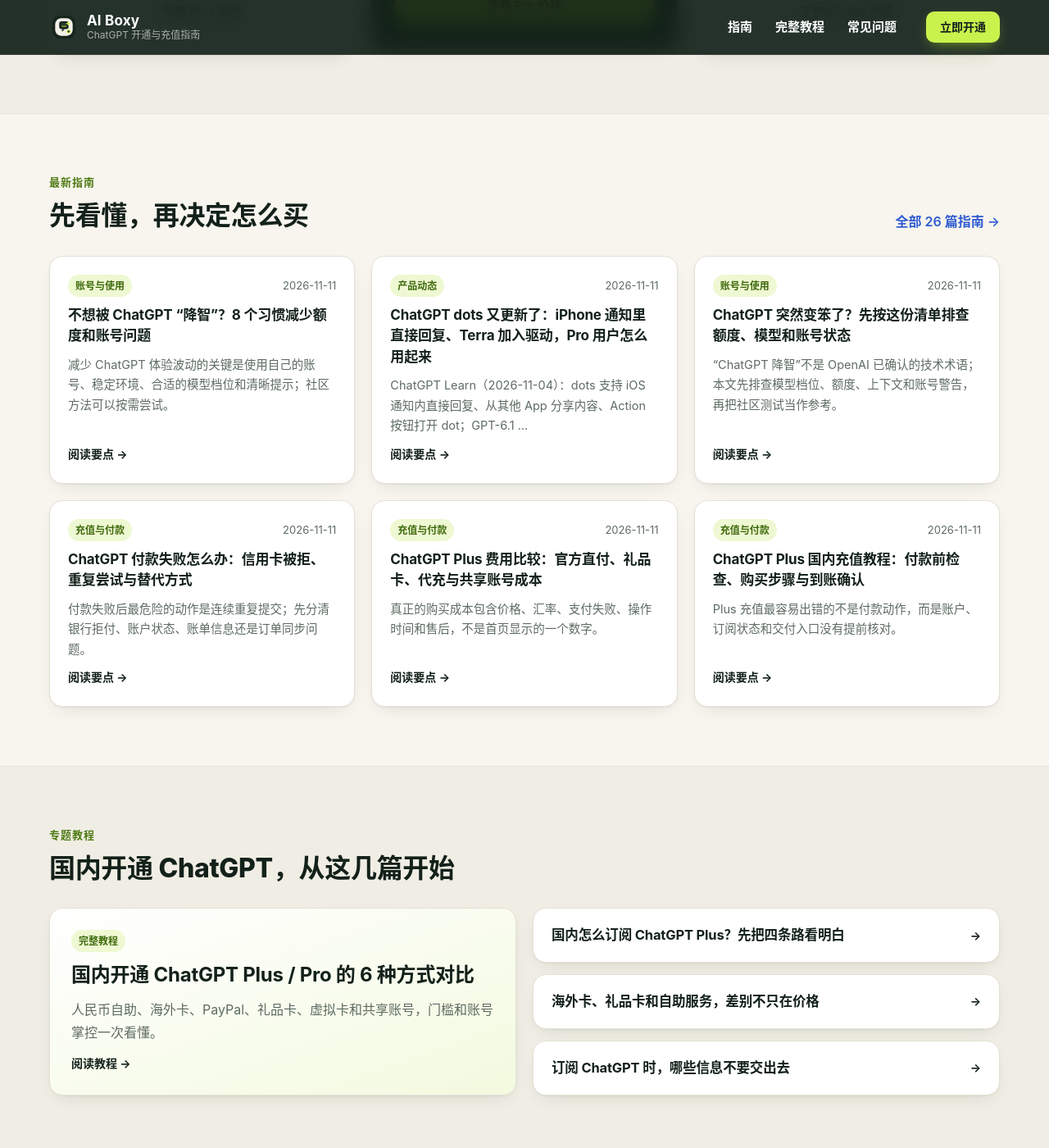
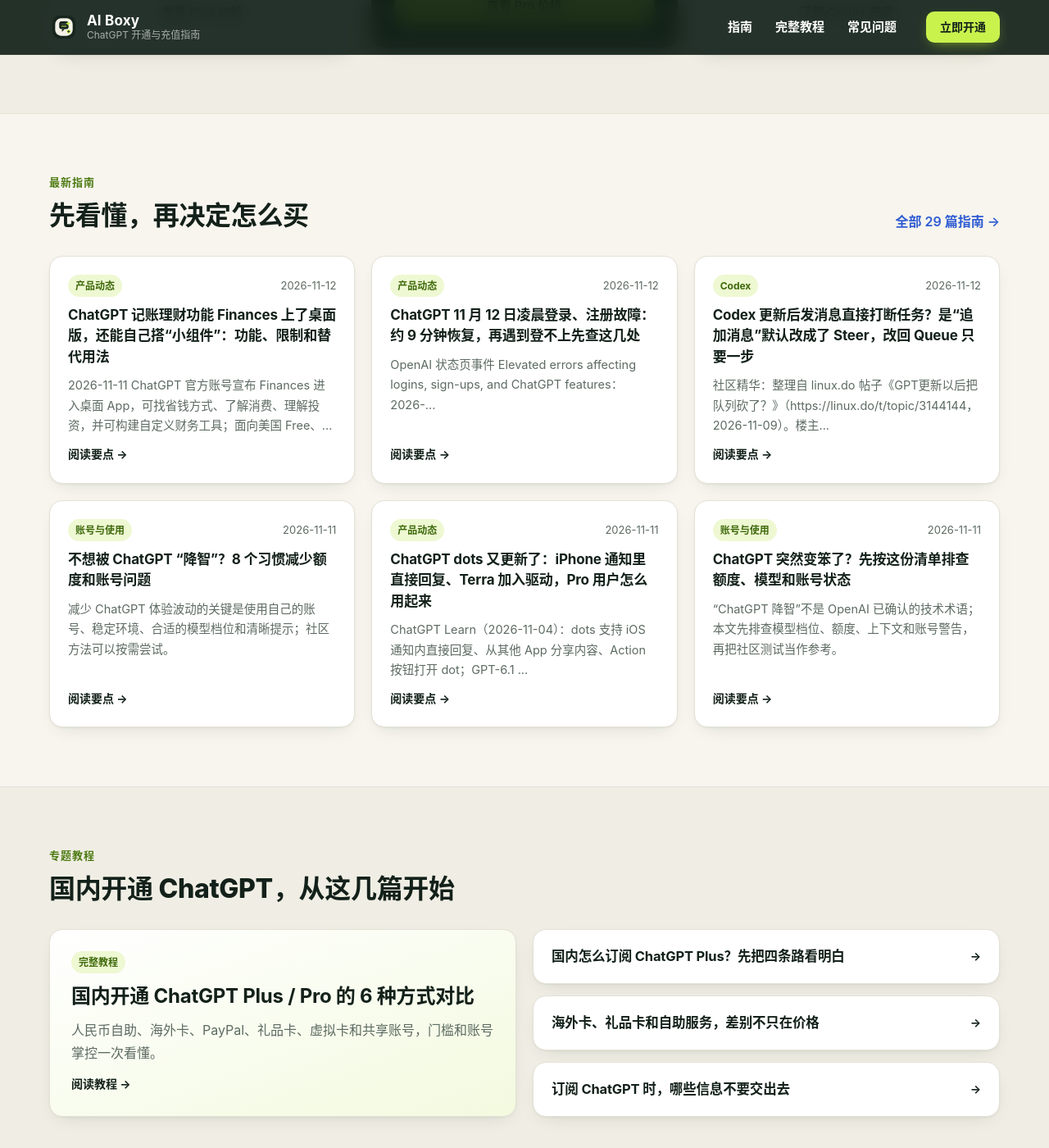
Before and after one commit to aiboxy49-boop/chatgpt-plus-pro-daichong-chongzhi, a Jekyll site: the page built from index.html, in a window 1280 px wide and 1400 px high, scrolled down 1758 px. Shown: the whole window at 82% size. Built offline with Jekyll 4.4.1, drawn with Linux system fonts in a browser that asks for light colours; some of the changed lines change nothing that is shown.

Commit message:
docs: sync November 12 AI Boxy SEO summaries

```diff
--- a/_data/guides.json
+++ b/_data/guides.json
@@ -1,4 +1,49 @@
 [
+  {
+    "slug": "chatgpt-finances-desktop-widgets",
+    "title": "ChatGPT 记账理财功能 Finances 上了桌面版，还能自己搭“小组件”：功能、限制和替代用法",
+    "date": "2026-11-12",
+    "summary": "2026-11-11 ChatGPT 官方账号宣布 Finances 进入桌面 App，可找省钱方式、了解消费、理解投资，并可构建自定义财务工具；面向美国 Free、Go、Plus、Pro 用户，需更新桌面 App。9to5Mac 报道其支持每周财务报告、股票关注与语音。Sulat 报道官方演示中 ChatGPT 构建了 Spending、Wealth、College savings 三个桌面小组件，并指出帮助中心当时仍写 Finances 适用于网页、iOS、Android。帮助中心列出的仪表盘小组件包括分类消费、本月消费、待付款项、订阅、账单、净资产、投资分布、行情、信用分；银行与券商账户通过 Plaid 连接，信用报告通过 Experian 单独连接。",
+    "points": [
+      "11 月 11 日起，Finances 可以在 ChatGPT 桌面 App 里用了，更新 App 后在侧边栏打开。",
+      "新玩法是让 ChatGPT 按你的数据搭小组件，官方演示做了消费、资产和教育储蓄三个。",
+      "目前只对美国用户开放；国内用户可以导出账单，让 ChatGPT 做同类分析。"
+    ],
+    "category": "产品动态",
+    "source_url": "https://www.ai2boxy.com/zh/guides/chatgpt-finances-desktop-widgets/",
+    "cta_url": "https://www.ai2boxy.com/zh/guides/chatgpt-finances-desktop-widgets/?utm_source=githubpages&utm_medium=guide&utm_campaign=knowledge_summary",
+    "file": "knowledge/guides/chatgpt-finances-desktop-widgets.md"
+  },
+  {
+    "slug": "chatgpt-login-outage-nov-12",
+    "title": "ChatGPT 11 月 12 日凌晨登录、注册故障：约 9 分钟恢复，再遇到登不上先查这几处",
+    "date": "2026-11-12",
+    "summary": "OpenAI 状态页事件 Elevated errors affecting logins, sign-ups, and ChatGPT features：2026-11-11 20:43 UTC（北京时间 11-12 04:43）开始调查登录、注册、work mode、dots、sites、spaces 故障，20:50 UTC 补充 OpenAI API 创建对话错误率升高，20:52 UTC（北京时间 04:52）宣布全部恢复。随后 22:50 UTC（北京时间 06:50）另报 Unable to start new Workspace Agent runs，截至北京时间 08:50 仍在调查。帮助中心 Why can't I log in to ChatGPT? 建议：通用错误先等 60 秒重试并查看 status.openai.com，无故障再清缓存与 Cookie、用无痕窗口、换设备/网络/浏览器、停用扩展；Cloudflare 验证循环需暂停个人 VPN/代理、允许 chatgpt.com、openai.com、auth.openai.com 的 Cookie 与 JavaScript；可疑登录提示需等待最多 1 小时再试；联系支持时附完整错误与 request ID。",
+    "points": [
+      "北京时间 11 月 12 日 04:43 左右，登录、注册和 Work、dots 等功能报故障，04:52 恢复。",
+      "早上 06:50 另有一条 Workspace Agent 无法启动新任务的事件，主要影响团队工作区。",
+      "以后登不上：先看状态页，再按清缓存、无痕窗口、换网络、核对登录方式的顺序排查。"
+    ],
+    "category": "产品动态",
+    "source_url": "https://www.ai2boxy.com/zh/guides/chatgpt-login-outage-nov-12/",
+    "cta_url": "https://www.ai2boxy.com/zh/guides/chatgpt-login-outage-nov-12/?utm_source=githubpages&utm_medium=guide&utm_campaign=knowledge_summary",
+    "file": "knowledge/guides/chatgpt-login-outage-nov-12.md"
+  },
+  {
+    "slug": "codex-steer-vs-queue-follow-up",
+    "title": "Codex 更新后发消息直接打断任务？是“追加消息”默认改成了 Steer，改回 Queue 只要一步",
+    "date": "2026-11-12",
+    "summary": "社区精华：整理自 linux.do 帖子《GPT更新以后把队列砍了？》（https://linux.do/t/topic/3144144，2026-11-09）。楼主发现 Codex 更新后，任务进行中发送的下一步指令会直接中断并插入当前任务；回帖指出默认变为 Steer（引导），可在设置里搜索 queue 改回 Queue（排队），也有人反映更新后偶尔被改回默认。官方核对：ChatGPT Learn 设置文档写明 General 下 Follow-up behavior 可选择任务运行中发送的消息是引导当前运行还是等待下一轮；Codex CLI 0.163.0（2026-10-15）说明在 Codex 回复时发送追加消息会立即引导；ChatGPT iOS 1.2026.300（2026-11-02）说明追加消息默认引导正在运行的任务，除非已保存其他偏好。",
+    "points": [
+      "社区精华：linux.do 网友发现更新后“队列没了”，其实是追加消息默认改成了 Steer。",
+      "在设置的 General 里找 Follow-up behavior，就能改回 Queue（排队等下一轮）。",
+      "想纠偏用 Steer，想排好下一步再走用 Queue；更新后最好回设置看一眼。"
+    ],
+    "category": "Codex",
+    "source_url": "https://www.ai2boxy.com/zh/guides/codex-steer-vs-queue-follow-up/",
+    "cta_url": "https://www.ai2boxy.com/zh/guides/codex-steer-vs-queue-follow-up/?utm_source=githubpages&utm_medium=guide&utm_campaign=knowledge_summary",
+    "file": "knowledge/guides/codex-steer-vs-queue-follow-up.md"
+  },
   {
     "slug": "avoid-chatgpt-jiangzhi",
     "title": "不想被 ChatGPT “降智”？8 个习惯减少额度和账号问题",
--- /dev/null
+++ b/knowledge/guides/chatgpt-finances-desktop-widgets.md
@@ -0,0 +1,15 @@
+# ChatGPT 记账理财功能 Finances 上了桌面版，还能自己搭“小组件”：功能、限制和替代用法
+
+更新于 2026-11-12 · AI Boxy
+
+2026-11-11 ChatGPT 官方账号宣布 Finances 进入桌面 App，可找省钱方式、了解消费、理解投资，并可构建自定义财务工具；面向美国 Free、Go、Plus、Pro 用户，需更新桌面 App。9to5Mac 报道其支持每周财务报告、股票关注与语音。Sulat 报道官方演示中 ChatGPT 构建了 Spending、Wealth、College savings 三个桌面小组件，并指出帮助中心当时仍写 Finances 适用于网页、iOS、Android。帮助中心列出的仪表盘小组件包括分类消费、本月消费、待付款项、订阅、账单、净资产、投资分布、行情、信用分；银行与券商账户通过 Plaid 连接，信用报告通过 Experian 单独连接。
+
+## 要点
+
+- 11 月 11 日起，Finances 可以在 ChatGPT 桌面 App 里用了，更新 App 后在侧边栏打开。
+- 新玩法是让 ChatGPT 按你的数据搭小组件，官方演示做了消费、资产和教育储蓄三个。
+- 目前只对美国用户开放；国内用户可以导出账单，让 ChatGPT 做同类分析。
+
+[阅读官网完整指南](https://www.ai2boxy.com/zh/guides/chatgpt-finances-desktop-widgets/?utm_source=github&utm_medium=referral&utm_campaign=knowledge_base)
+
+具体套餐可用性、价格及交付方式以官网当前页面为准。
--- /dev/null
+++ b/knowledge/guides/chatgpt-login-outage-nov-12.md
@@ -0,0 +1,15 @@
+# ChatGPT 11 月 12 日凌晨登录、注册故障：约 9 分钟恢复，再遇到登不上先查这几处
+
+更新于 2026-11-12 · AI Boxy
+
+OpenAI 状态页事件 Elevated errors affecting logins, sign-ups, and ChatGPT features：2026-11-11 20:43 UTC（北京时间 11-12 04:43）开始调查登录、注册、work mode、dots、sites、spaces 故障，20:50 UTC 补充 OpenAI API 创建对话错误率升高，20:52 UTC（北京时间 04:52）宣布全部恢复。随后 22:50 UTC（北京时间 06:50）另报 Unable to start new Workspace Agent runs，截至北京时间 08:50 仍在调查。帮助中心 Why can't I log in to ChatGPT? 建议：通用错误先等 60 秒重试并查看 status.openai.com，无故障再清缓存与 Cookie、用无痕窗口、换设备/网络/浏览器、停用扩展；Cloudflare 验证循环需暂停个人 VPN/代理、允许 chatgpt.com、openai.com、auth.openai.com 的 Cookie 与 JavaScript；可疑登录提示需等待最多 1 小时再试；联系支持时附完整错误与 request ID。
+
+## 要点
+
+- 北京时间 11 月 12 日 04:43 左右，登录、注册和 Work、dots 等功能报故障，04:52 恢复。
+- 早上 06:50 另有一条 Workspace Agent 无法启动新任务的事件，主要影响团队工作区。
+- 以后登不上：先看状态页，再按清缓存、无痕窗口、换网络、核对登录方式的顺序排查。
+
+[阅读官网完整指南](https://www.ai2boxy.com/zh/guides/chatgpt-login-outage-nov-12/?utm_source=github&utm_medium=referral&utm_campaign=knowledge_base)
+
+具体套餐可用性、价格及交付方式以官网当前页面为准。
--- /dev/null
+++ b/knowledge/guides/codex-steer-vs-queue-follow-up.md
@@ -0,0 +1,15 @@
+# Codex 更新后发消息直接打断任务？是“追加消息”默认改成了 Steer，改回 Queue 只要一步
+
+更新于 2026-11-12 · AI Boxy
+
+社区精华：整理自 linux.do 帖子《GPT更新以后把队列砍了？》（https://linux.do/t/topic/3144144，2026-11-09）。楼主发现 Codex 更新后，任务进行中发送的下一步指令会直接中断并插入当前任务；回帖指出默认变为 Steer（引导），可在设置里搜索 queue 改回 Queue（排队），也有人反映更新后偶尔被改回默认。官方核对：ChatGPT Learn 设置文档写明 General 下 Follow-up behavior 可选择任务运行中发送的消息是引导当前运行还是等待下一轮；Codex CLI 0.163.0（2026-10-15）说明在 Codex 回复时发送追加消息会立即引导；ChatGPT iOS 1.2026.300（2026-11-02）说明追加消息默认引导正在运行的任务，除非已保存其他偏好。
+
+## 要点
+
+- 社区精华：linux.do 网友发现更新后“队列没了”，其实是追加消息默认改成了 Steer。
+- 在设置的 General 里找 Follow-up behavior，就能改回 Queue（排队等下一轮）。
+- 想纠偏用 Steer，想排好下一步再走用 Queue；更新后最好回设置看一眼。
+
+[阅读官网完整指南](https://www.ai2boxy.com/zh/guides/codex-steer-vs-queue-follow-up/?utm_source=github&utm_medium=referral&utm_campaign=knowledge_base)
+
+具体套餐可用性、价格及交付方式以官网当前页面为准。
```
